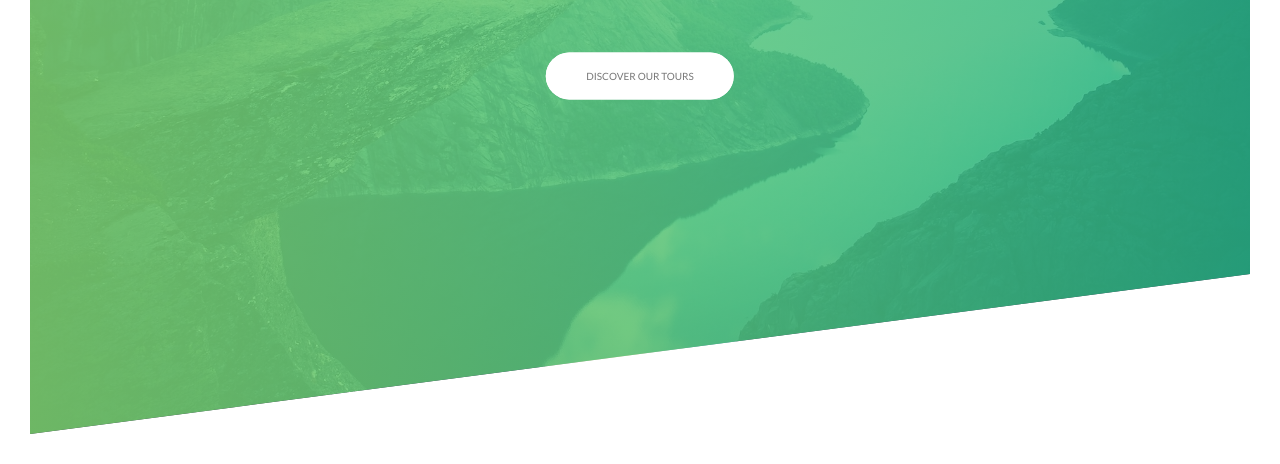
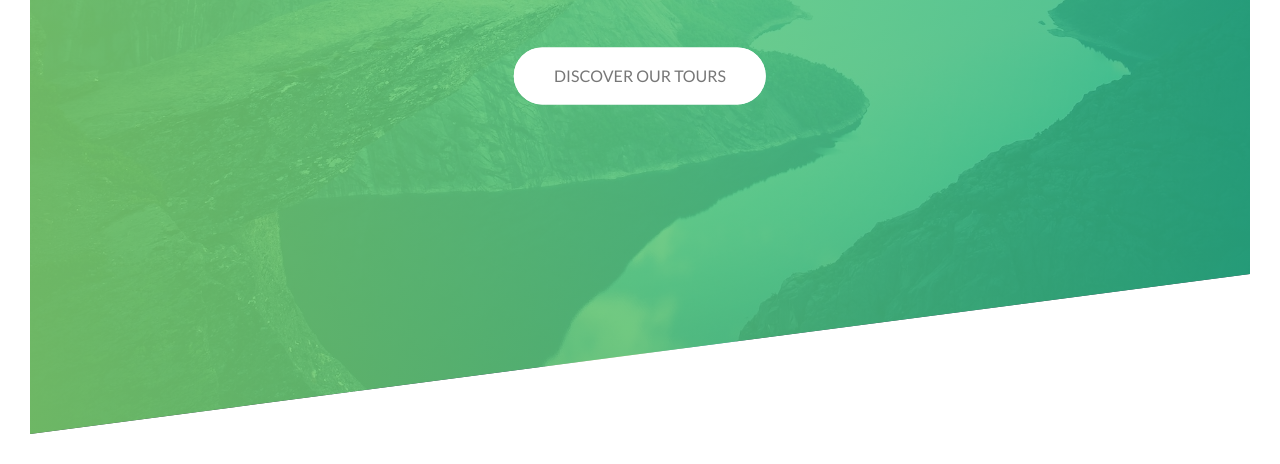
Before and after one commit to luka-tchanukvadze/AdvancedCSS, a plain HTML site: page Natours/starter/index.html in a window 1280 px wide. Shown: the part 356-820 px from the top of the page. Drawn offline with Linux system fonts and the light colour scheme; files that its build step writes are made by us from their sources.

Commit message:
Converting px to rem An Effective Workflow

```diff
--- a/Natours/starter/css/style.css
+++ b/Natours/starter/css/style.css
@@ -7,14 +7,16 @@ Dark green: #28b485
 
 */
 
-* {
+*,
+*::after,
+*::before {
   margin: 0;
   padding: 0;
-  box-sizing: border-box;
+  box-sizing: inherit;
 }
 
 html {
-  font-size: 10px;
+  font-size: 62.5%;
 }
 
 body {
@@ -24,6 +26,8 @@ body {
   line-height: 1.7;
   color: #777;
   padding: 3rem;
+
+    box-sizing: border-box;
 }
 
 .header{
@@ -139,11 +143,12 @@ body {
   border-radius: 10rem;
   transition: all .2s;
   position: relative;
+  font-size: 1.6rem;
 }
 
 .btn:hover {
   transform: translateY(-3px);
-  box-shadow: 0 0.5rem 1rem rgba(0,0,0,.2);
+  box-shadow: 0 .5rem 1rem rgba(0,0,0,.2);
 }
 
 .btn:active {
@@ -181,5 +186,3 @@ body {
   animation: moveInBottom .5s ease-out 0.75s;
   animation-fill-mode: backwards;
 }
-
- /* i am practicing Specificity in codepen.io for quick results */
```
